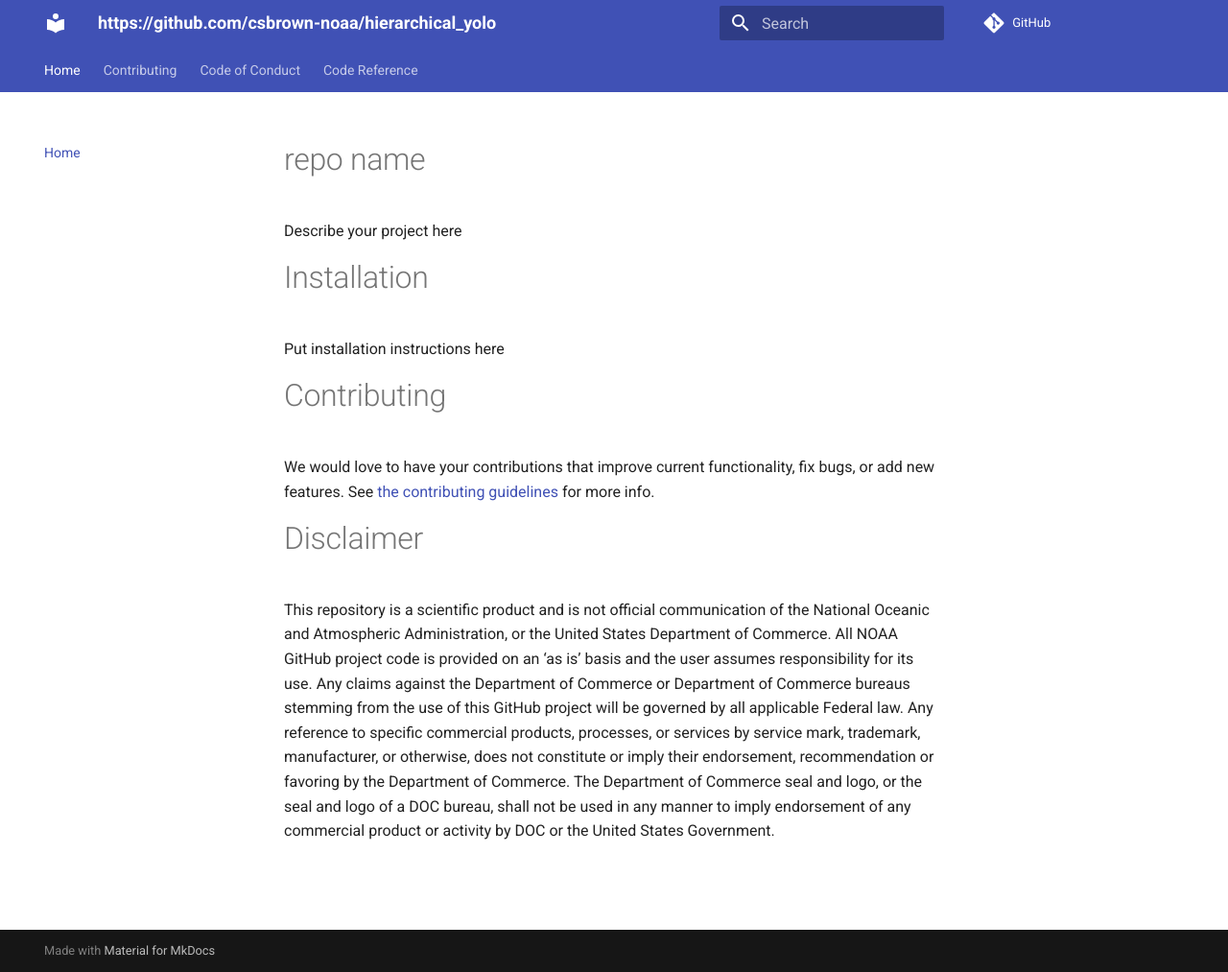
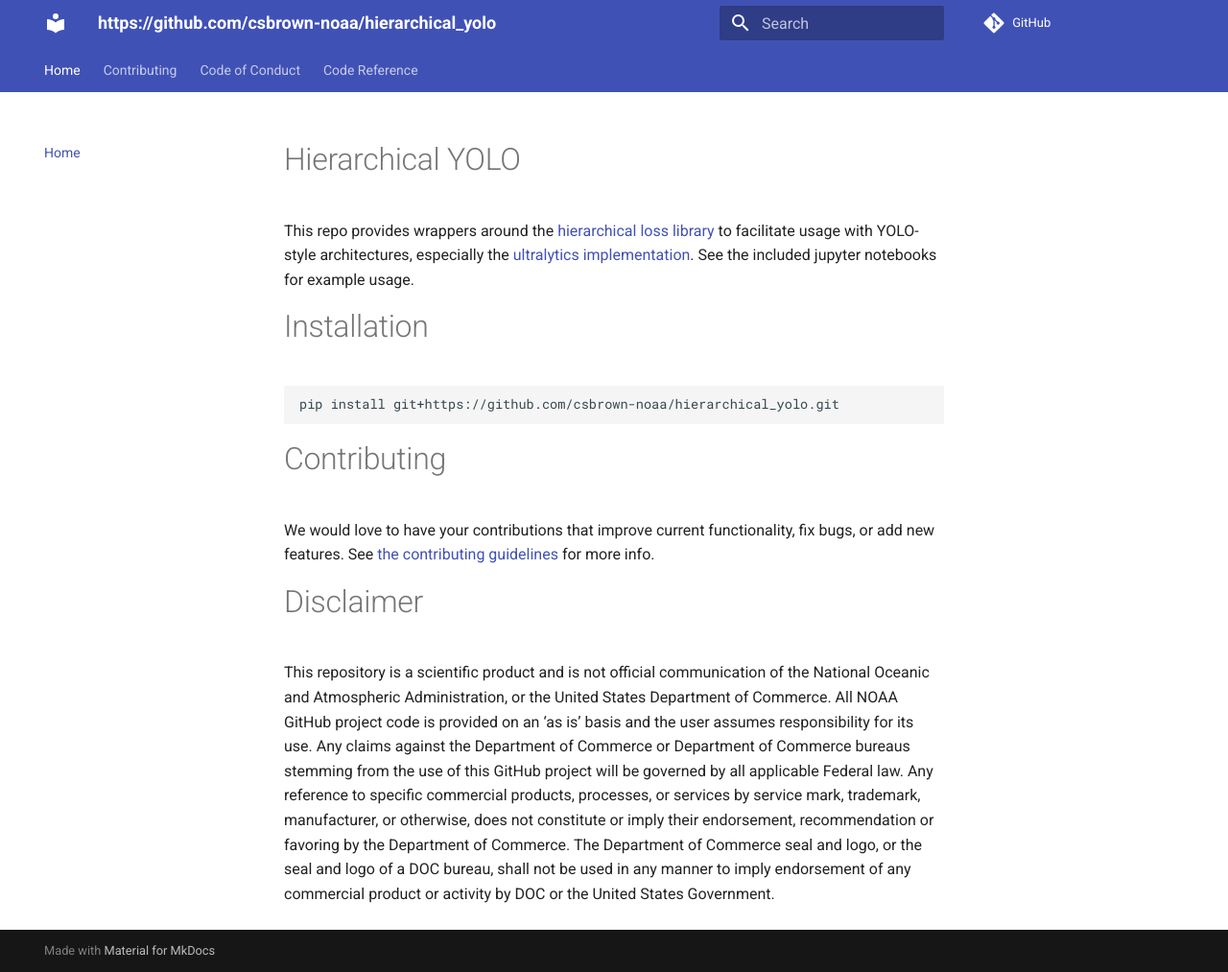
Before and after one commit to csbrown-noaa/hierarchical_yolo, an MkDocs documentation site: the page built from docs/README.md, in a window 1280 px wide and 1013 px high. Shown: the whole window at 96% size. Built offline with MkDocs 1.6.1 and Material for MkDocs 9.7.7, drawn with Linux system fonts in a browser that asks for light colours; comment, search, counter and statistics services are not loaded.

Commit message:
documentation

```diff
--- a/docs/README.md
+++ b/docs/README.md
@@ -1,10 +1,11 @@
-# repo name
+# Hierarchical YOLO
 
-Describe your project here
+This repo provides wrappers around the [hierarchical loss library](https://csbrown-noaa.github.io/hierarchical_loss/) to facilitate usage with YOLO-style architectures, especially the [ultralytics implementation](https://docs.ultralytics.com/).
+  See the included jupyter notebooks for example usage.
 
 # Installation
 
-Put installation instructions here
+    pip install git+https://github.com/csbrown-noaa/hierarchical_yolo.git
 
 # Contributing
 
```
